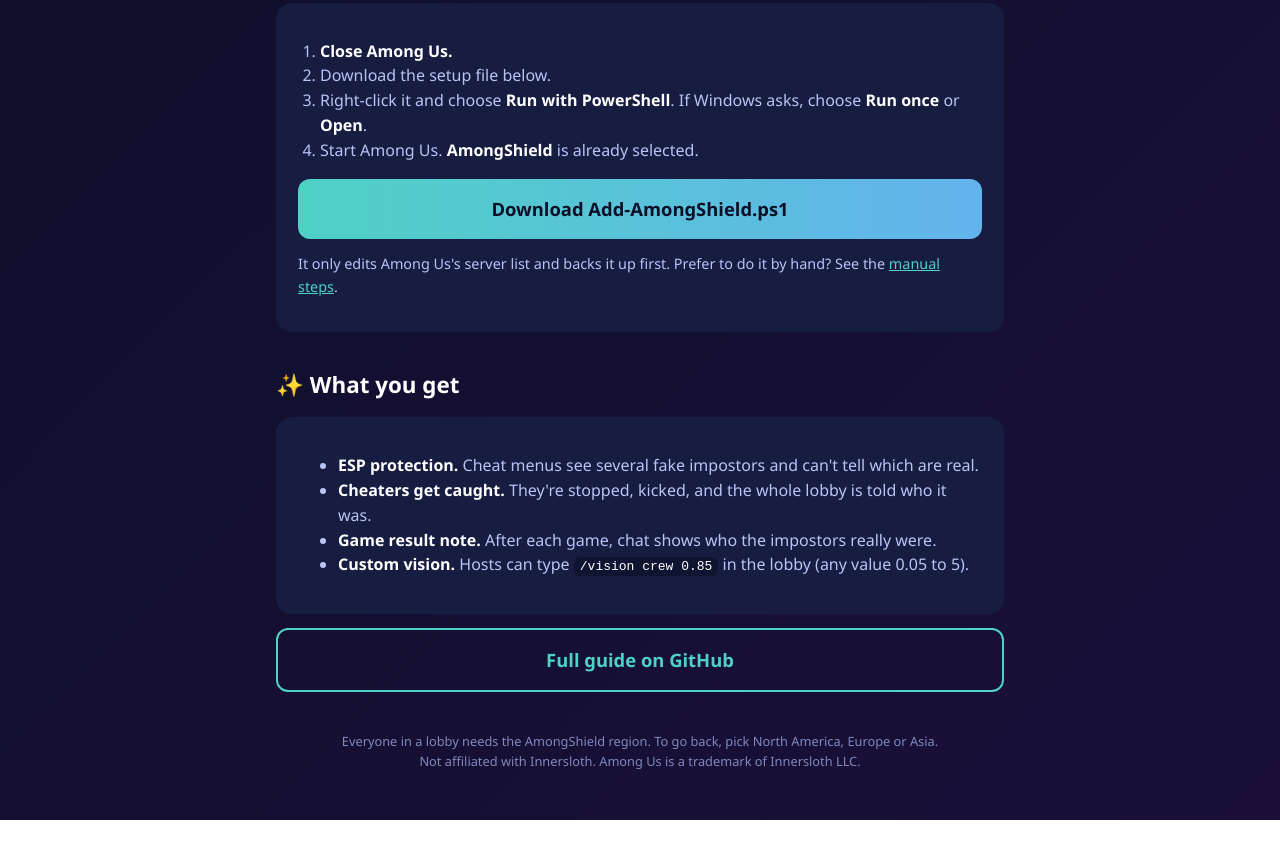
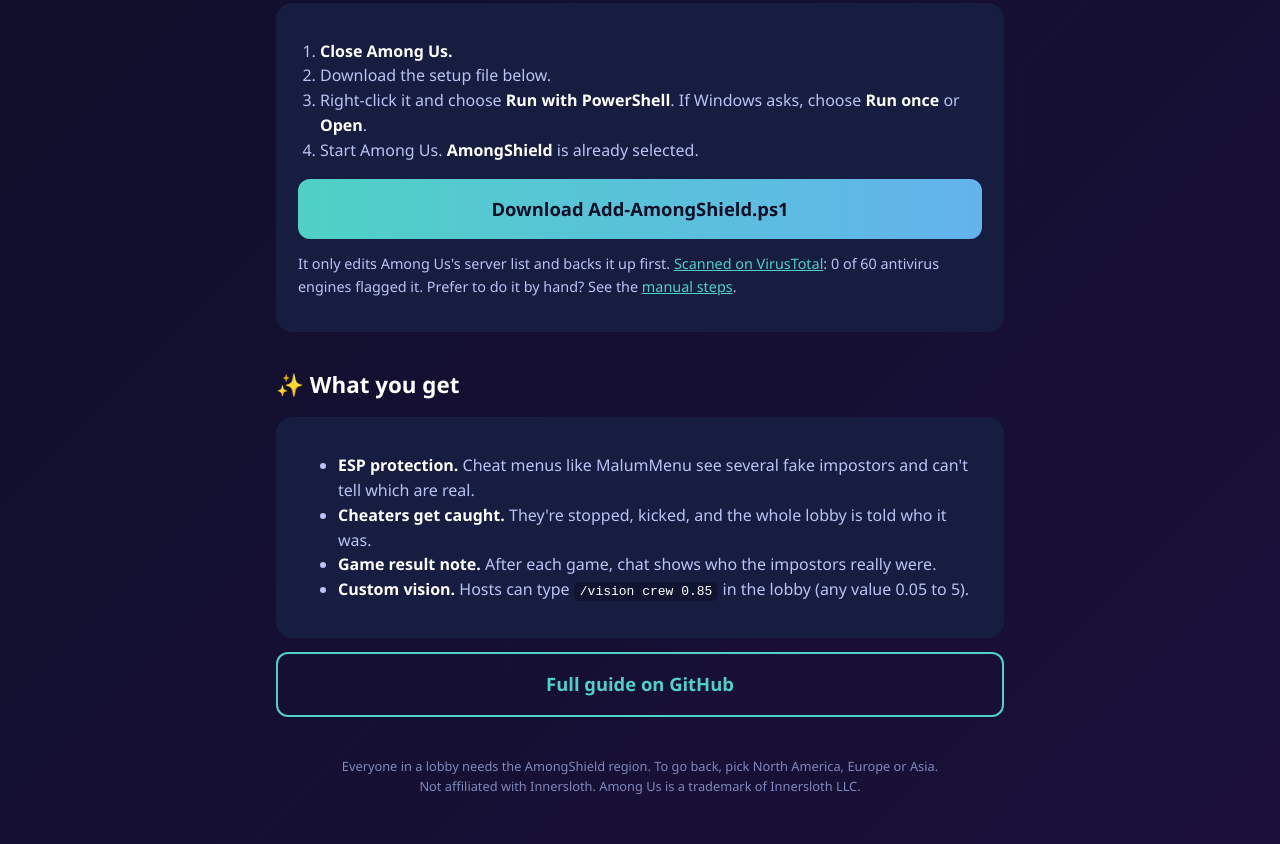
Before and after one commit to AmongShieldServer/AmongShield, a plain HTML site: page index.html in a window 1280 px wide. Shown: the part 811-1655 px from the top of the page. Before the commit the page ends 1631 px from the top, so only its background shows below. Drawn offline with Linux system fonts and the light colour scheme.

Commit message:
Add MalumMenu FAQ, VirusTotal on the page, keywords

```diff
--- a/index.html
+++ b/index.html
@@ -5,7 +5,8 @@
 <meta name="viewport" content="width=device-width, initial-scale=1">
 <meta name="msvalidate.01" content="70B6AE999FE633CDA6F54219DDE15DFC">
 <title>AmongShield: anti-cheat server for Among Us</title>
-<meta name="description" content="Free anti-cheat server for Among Us. Cheat menus can't see the impostor, cheaters get kicked and called out. No mods needed. PC and phone.">
+<meta name="description" content="Free Among Us anti-cheat server. Protects against MalumMenu, Sicko Menu and other cheat menus: ESP can't see the impostor, cheaters get kicked and called out. No mods needed. PC and phone.">
+<meta name="keywords" content="Among Us anticheat, Among Us anti-cheat, MalumMenu, Sicko Menu, Among Us cheats, Among Us ESP, private server, Impostor server">
 <meta property="og:title" content="AmongShield: anti-cheat server for Among Us">
 <meta property="og:description" content="Cheat menus can't see the impostor. Cheaters get kicked and called out. No mods needed.">
 <style>
@@ -69,13 +70,13 @@
       <li>Start Among Us. <b>AmongShield</b> is already selected.</li>
     </ol>
     <a class="btn" href="Add-AmongShield.ps1" download>Download Add-AmongShield.ps1</a>
-    <p class="note">It only edits Among Us's server list and backs it up first. Prefer to do it by hand? See the <a href="https://github.com/AmongShieldServer/AmongShield#-how-to-join">manual steps</a>.</p>
+    <p class="note">It only edits Among Us's server list and backs it up first. <a href="https://www.virustotal.com/gui/file/980d659a34a2794d8929b454e98b7e7cc36ddaaafe9916a0e7618b2429f26c9f">Scanned on VirusTotal</a>: 0 of 60 antivirus engines flagged it. Prefer to do it by hand? See the <a href="https://github.com/AmongShieldServer/AmongShield#-how-to-join">manual steps</a>.</p>
   </div>
 
   <h2>✨ What you get</h2>
   <div class="card">
     <ul>
-      <li><b>ESP protection.</b> Cheat menus see several fake impostors and can't tell which are real.</li>
+      <li><b>ESP protection.</b> Cheat menus like MalumMenu see several fake impostors and can't tell which are real.</li>
       <li><b>Cheaters get caught.</b> They're stopped, kicked, and the whole lobby is told who it was.</li>
       <li><b>Game result note.</b> After each game, chat shows who the impostors really were.</li>
       <li><b>Custom vision.</b> Hosts can type <code>/vision crew 0.85</code> in the lobby (any value 0.05 to 5).</li>
```
Also changed, not shown: 1 other file.
